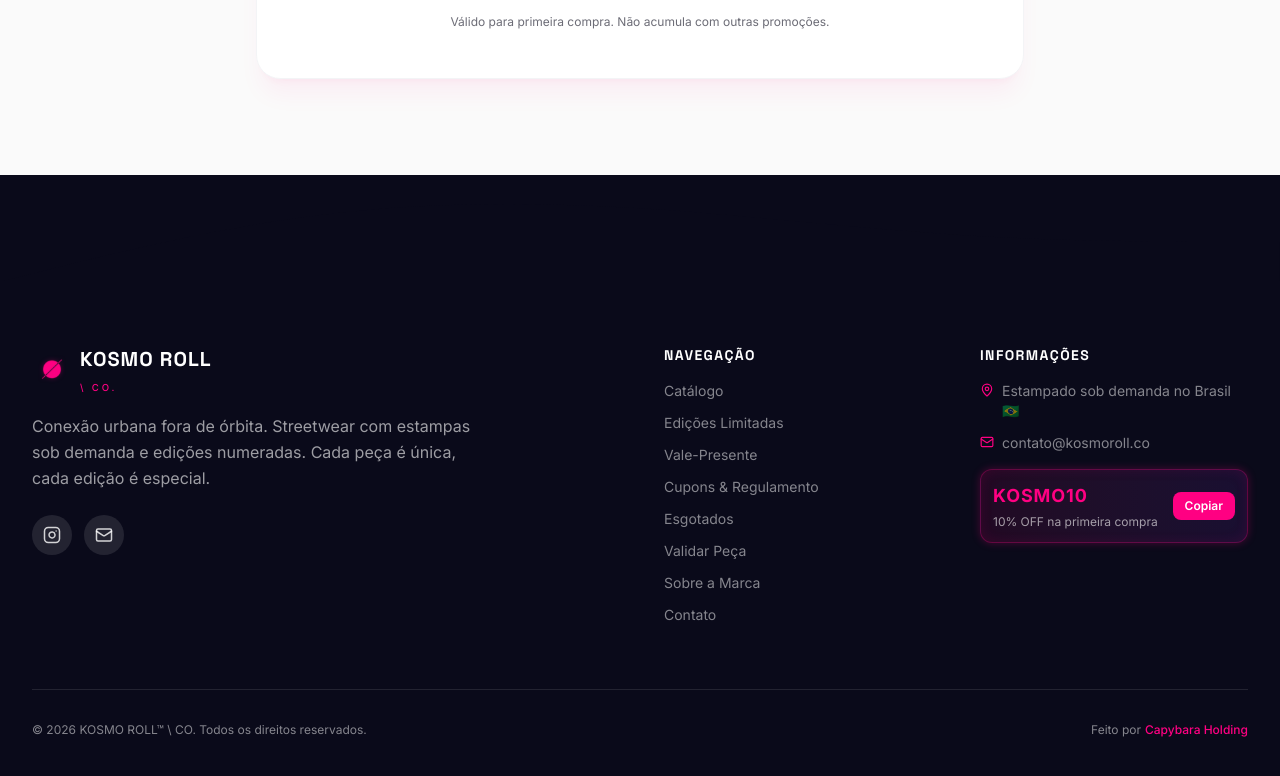
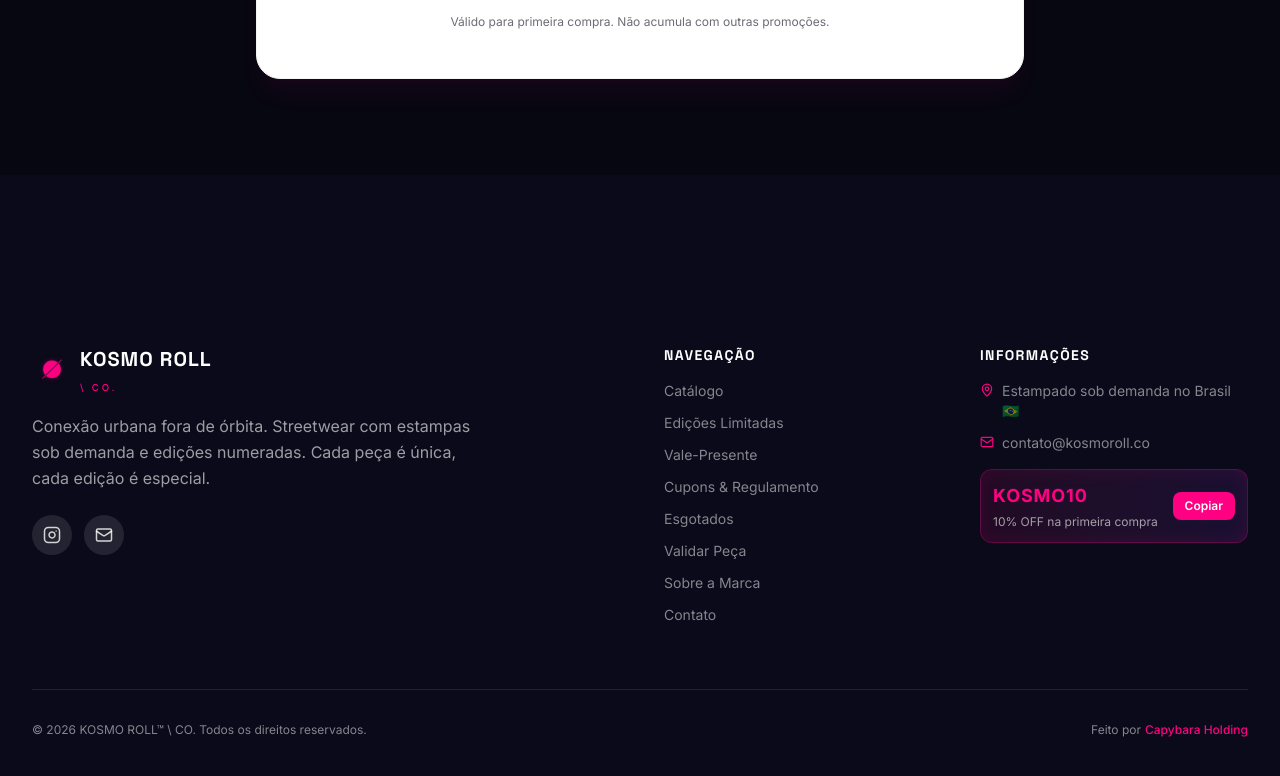
Before and after one commit to KOSMO-ROLL-CO/Kosmo-roll-store, a React (Vite) app: page / in a window 1280 px wide. Shown: the part 4256-5032 px from the top of the page. Built offline with nearby package versions, Linux system fonts and the light colour scheme.

Commit message:
feat: adiciona visual dark e cursor orbital

```diff
--- a/src/index.css
+++ b/src/index.css
@@ -1,171 +1,54 @@
 @import "tailwindcss";
 
 @theme {
-  --color-kosmo: #FF0082;
-  --color-kosmo-light: #FF3399;
-  --color-kosmo-dark: #CC0068;
-  --color-kosmo-50: #FFF0F6;
-  --color-kosmo-100: #FFE0ED;
-  --color-kosmo-200: #FFC2DB;
-  --color-kosmo-300: #FF99C2;
-  --color-kosmo-400: #FF66A3;
-  --color-kosmo-500: #FF0082;
-  --color-kosmo-600: #CC0068;
-  --color-kosmo-700: #99004E;
-  --color-kosmo-800: #660034;
-  --color-kosmo-900: #33001A;
-
-  --color-cosmos: #0A0A1A;
-  --color-cosmos-light: #1A1A2E;
-  --color-cosmos-medium: #16213E;
-
-  --font-display: 'Space Grotesk', system-ui, sans-serif;
-  --font-body: 'Inter', system-ui, sans-serif;
-  --font-arcade: 'VT323', 'Space Grotesk', monospace;
-
-  --animate-float: float 6s ease-in-out infinite;
-  --animate-glow: glow 2s ease-in-out infinite alternate;
-  --animate-slide-up: slideUp 0.6s ease-out;
-  --animate-fade-in: fadeIn 0.5s ease-out;
-  --animate-logo-glow: logoGlow 3s ease-in-out infinite;
-  --animate-spin-slow: spin 12s linear infinite;
+  --color-kosmo: #FF0082; --color-kosmo-light: #FF3399; --color-kosmo-dark: #CC0068;
+  --color-kosmo-50: #FFF0F6; --color-kosmo-100: #FFE0ED; --color-kosmo-200: #FFC2DB; --color-kosmo-300: #FF99C2; --color-kosmo-400: #FF66A3; --color-kosmo-500: #FF0082; --color-kosmo-600: #CC0068; --color-kosmo-700: #99004E; --color-kosmo-800: #660034; --color-kosmo-900: #33001A;
+  --color-cosmos: #0A0A1A; --color-cosmos-light: #1A1A2E; --color-cosmos-medium: #16213E;
+  --font-display: 'Space Grotesk', system-ui, sans-serif; --font-body: 'Inter', system-ui, sans-serif; --font-arcade: 'VT323', 'Space Grotesk', monospace;
+  --animate-float: float 6s ease-in-out infinite; --animate-glow: glow 2s ease-in-out infinite alternate; --animate-slide-up: slideUp 0.6s ease-out; --animate-fade-in: fadeIn 0.5s ease-out; --animate-logo-glow: logoGlow 3s ease-in-out infinite; --animate-spin-slow: spin 12s linear infinite;
 }
 
-@keyframes float {
-  0%, 100% { transform: translateY(0px); }
-  50% { transform: translateY(-20px); }
-}
-
-@keyframes glow {
-  from { box-shadow: 0 0 20px rgba(255, 0, 130, 0.3); }
-  to { box-shadow: 0 0 40px rgba(255, 0, 130, 0.6); }
-}
-
-@keyframes slideUp {
-  from { opacity: 0; transform: translateY(30px); }
-  to { opacity: 1; transform: translateY(0); }
-}
-
-@keyframes fadeIn {
-  from { opacity: 0; }
-  to { opacity: 1; }
-}
-
-@keyframes logoGlow {
-  0%, 100% { filter: drop-shadow(0 0 2px rgba(255, 0, 130, 0.25)); }
-  50% { filter: drop-shadow(0 0 10px rgba(255, 0, 130, 0.6)); }
-}
-
-@keyframes couponGlow {
-  0%, 100% { box-shadow: 0 0 5px rgba(255, 0, 130, 0.2), inset 0 0 10px rgba(255, 0, 130, 0.05); }
-  50% { box-shadow: 0 0 20px rgba(255, 0, 130, 0.4), inset 0 0 20px rgba(255, 0, 130, 0.1); }
-}
-
-@keyframes couponPulse {
-  0%, 100% { opacity: 0.3; transform: scale(1); }
-  50% { opacity: 0.8; transform: scale(1.02); }
-}
+@keyframes float { 0%, 100% { transform: translateY(0); } 50% { transform: translateY(-20px); } }
+@keyframes glow { from { box-shadow: 0 0 20px rgba(255,0,130,.3); } to { box-shadow: 0 0 40px rgba(255,0,130,.6); } }
+@keyframes slideUp { from { opacity: 0; transform: translateY(30px); } to { opacity: 1; transform: translateY(0); } }
+@keyframes fadeIn { from { opacity: 0; } to { opacity: 1; } }
+@keyframes logoGlow { 0%,100% { filter: drop-shadow(0 0 2px rgba(255,0,130,.25)); } 50% { filter: drop-shadow(0 0 10px rgba(255,0,130,.6)); } }
 
 @layer base {
-  html {
-    scroll-behavior: smooth;
-  }
-
-  body {
-    font-family: var(--font-body);
-    color: #1a1a2e;
-    background-color: #fafafa;
-    -webkit-font-smoothing: antialiased;
-    -moz-osx-font-smoothing: grayscale;
-  }
-
-  h1, h2, h3, h4, h5, h6 {
-    font-family: var(--font-display);
-    letter-spacing: -0.01em;
-  }
-
-  ::selection {
-    background-color: rgba(255, 0, 130, 0.2);
-    color: #1a1a2e;
-  }
-
-  ::-webkit-scrollbar {
-    width: 10px;
-    height: 10px;
-  }
-
-  ::-webkit-scrollbar-track {
-    background: #fafafa;
-    border-left: 1px solid rgba(10, 10, 26, 0.06);
-  }
-
-  ::-webkit-scrollbar-thumb {
-    background: linear-gradient(180deg, #FF0082, #7B2FBE);
-    border-radius: 9999px;
-    border: 2px solid #fafafa;
-  }
-
-  ::-webkit-scrollbar-thumb:hover {
-    background: linear-gradient(180deg, #FF3399, #8B3FD9);
-  }
-
-  * {
-    scrollbar-width: thin;
-    scrollbar-color: #FF0082 #fafafa;
-  }
+  html { scroll-behavior: smooth; }
+  body { font-family: var(--font-body); color: #1a1a2e; background: #fafafa; -webkit-font-smoothing: antialiased; -moz-osx-font-smoothing: grayscale; transition: background-color .3s ease, color .3s ease; }
+  h1,h2,h3,h4,h5,h6 { font-family: var(--font-display); letter-spacing: -.01em; }
+  ::selection { background: rgba(255,0,130,.2); color: #1a1a2e; }
+  ::-webkit-scrollbar { width: 10px; height: 10px; }
+  ::-webkit-scrollbar-track { background: #fafafa; }
+  ::-webkit-scrollbar-thumb { background: linear-gradient(180deg,#FF0082,#7B2FBE); border-radius: 9999px; border: 2px solid #fafafa; }
+  * { scrollbar-width: thin; scrollbar-color: #FF0082 #fafafa; }
+  html[data-theme='dark'] body { color: #f8f7ff; background: #070711; }
+  html[data-theme='dark'] ::-webkit-scrollbar-track { background: #070711; }
+  html[data-theme='dark'] ::-webkit-scrollbar-thumb { border-color: #070711; }
+  html[data-theme='dark'] * { scrollbar-color: #FF0082 #070711; }
+  html[data-theme='dark'] .bg-white { background-color: #11111f; }
+  html[data-theme='dark'] .bg-gray-50, html[data-theme='dark'] .bg-gray-50\/50 { background-color: #0b0b16; }
+  html[data-theme='dark'] .bg-gray-100 { background-color: #151523; }
+  html[data-theme='dark'] .border-gray-100, html[data-theme='dark'] .border-gray-200 { border-color: rgba(255,255,255,.08); }
+  html[data-theme='dark'] .text-cosmos { color: #f8f7ff; }
+  html[data-theme='dark'] .text-cosmos\/70 { color: rgba(248,247,255,.7); }
+  html[data-theme='dark'] .text-cosmos\/60 { color: rgba(248,247,255,.6); }
+  html[data-theme='dark'] .text-cosmos\/50 { color: rgba(248,247,255,.5); }
+  html[data-theme='dark'] .text-cosmos\/40 { color: rgba(248,247,255,.4); }
 }
 
 @layer utilities {
-  .text-gradient {
-    background: linear-gradient(135deg, #FF0082, #7B2FBE);
-    -webkit-background-clip: text;
-    -webkit-text-fill-color: transparent;
-    background-clip: text;
-  }
-
-  .bg-kosmo-gradient {
-    background: linear-gradient(135deg, #FF0082, #FF3399);
-  }
-
-  .bg-cosmos-gradient {
-    background: linear-gradient(180deg, #0A0A1A 0%, #1A1A2E 100%);
-  }
-
-  .glass {
-    background: rgba(255, 255, 255, 0.7);
-    backdrop-filter: blur(20px);
-    border: 1px solid rgba(255, 255, 255, 0.3);
-  }
-
-  .glass-dark {
-    background: rgba(10, 10, 26, 0.8);
-    backdrop-filter: blur(20px);
-    border: 1px solid rgba(255, 255, 255, 0.1);
-  }
-
-  .hover-lift {
-    transition: transform 0.3s ease, box-shadow 0.3s ease;
-  }
-  .hover-lift:hover {
-    transform: translateY(-8px);
-    box-shadow: 0 20px 40px rgba(255, 0, 130, 0.15);
-  }
-
-  .edition-badge {
-    background: linear-gradient(135deg, #FF0082, #7B2FBE);
-    color: white;
-    font-size: 0.75rem;
-    font-weight: 700;
-    padding: 0.25rem 0.75rem;
-    border-radius: 9999px;
-    letter-spacing: 0.05em;
-  }
-
-  .scrollbar-hide {
-    -ms-overflow-style: none;
-    scrollbar-width: none;
-  }
-  .scrollbar-hide::-webkit-scrollbar {
-    display: none;
-  }
+  .text-gradient { background: linear-gradient(135deg,#FF0082,#7B2FBE); -webkit-background-clip:text; -webkit-text-fill-color:transparent; background-clip:text; }
+  .bg-kosmo-gradient { background: linear-gradient(135deg,#FF0082,#FF3399); }
+  .bg-cosmos-gradient { background: linear-gradient(180deg,#0A0A1A 0%,#1A1A2E 100%); }
+  .glass { background: rgba(255,255,255,.7); backdrop-filter: blur(20px); border: 1px solid rgba(255,255,255,.3); }
+  .glass-dark { background: rgba(10,10,26,.8); backdrop-filter: blur(20px); border: 1px solid rgba(255,255,255,.1); }
+  .hover-lift { transition: transform .3s ease, box-shadow .3s ease; }
+  .hover-lift:hover { transform: translateY(-8px); box-shadow: 0 20px 40px rgba(255,0,130,.15); }
+  .edition-badge { background: linear-gradient(135deg,#FF0082,#7B2FBE); color:white; font-size:.75rem; font-weight:700; padding:.25rem .75rem; border-radius:9999px; letter-spacing:.05em; }
+  .scrollbar-hide { -ms-overflow-style:none; scrollbar-width:none; }
+  .scrollbar-hide::-webkit-scrollbar { display:none; }
+  .kosmo-cursor { position:fixed; width:28px; height:28px; border:1px solid #FF0082; border-radius:9999px; pointer-events:none; z-index:100; box-shadow:0 0 18px rgba(255,0,130,.35); }
+  .kosmo-cursor::after { content:''; position:absolute; width:6px; height:6px; left:10px; top:10px; background:#FF0082; border-radius:9999px; }
 }
```
